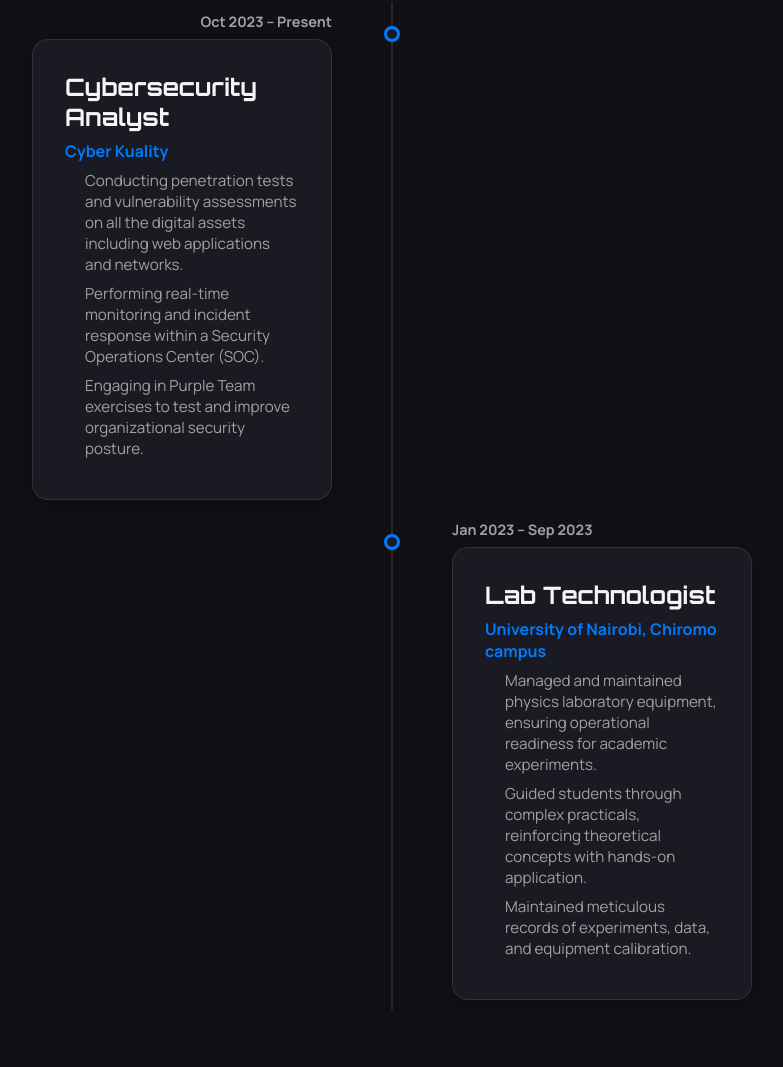
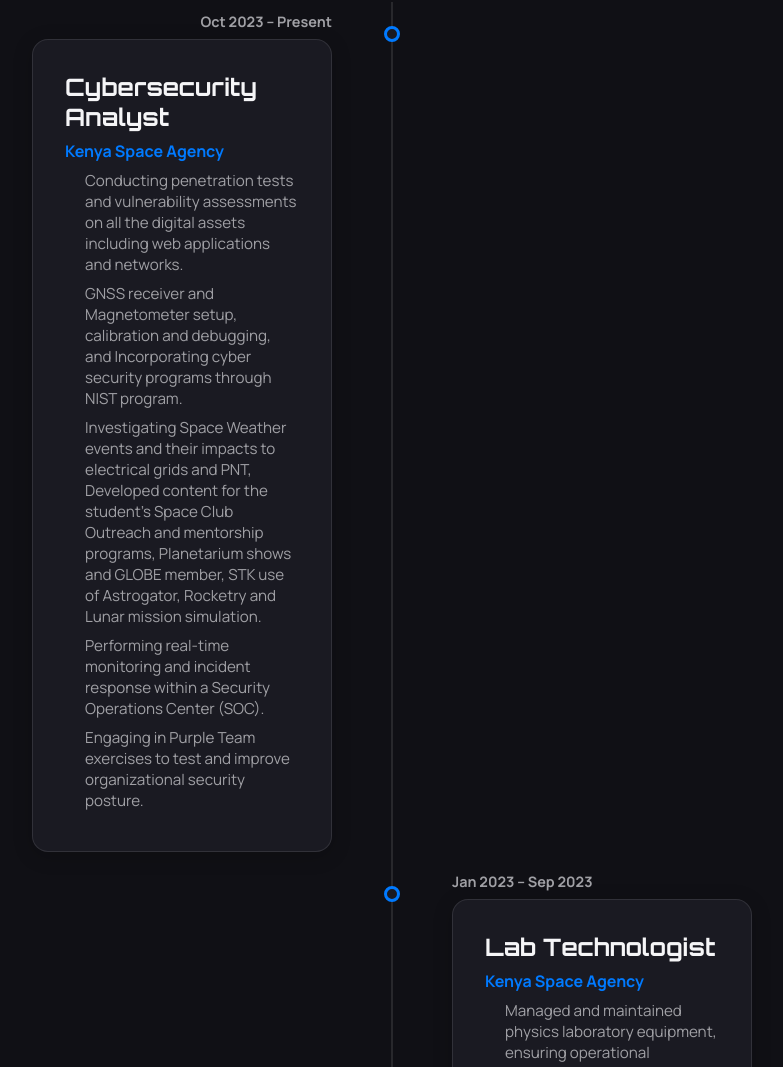
Before and after one commit to safaryharold/Deadpool1997.github.io, a plain HTML site: page index.html in a window 1280 px wide. Shown: the part 1733-2800 px from the top of the page, without its empty margins (248-1031 px from the left). Drawn offline with Linux system fonts and the light colour scheme.

Commit message:
Update index.html

```diff
--- a/index.html
+++ b/index.html
@@ -44,7 +44,7 @@
                     <a href="#contact" class="cta-button">Connect With Me</a>
                 </div>
                 <div class="image-content">
-                    <img src="https://www.shutterstock.com/video/clip-3588788041-astronaut-spacesuit-on-planet-space-earth-background" alt="3D Cybersecurity Abstract Art" class="hero-image">
+                    <img src="https://media.licdn.com/dms/image/v2/D4D16AQEeFQZZBdvT4g/profile-displaybackgroundimage-shrink_350_1400/profile-displaybackgroundimage-shrink_350_1400/0/1732439381015?e=1759968000&v=beta&t=if6d_Pz0cgPMDUGLWOUUzZdRQYwG5SfY8FHQq-rzn3A" alt="3D Cybersecurity Abstract Art" class="hero-image">
                 </div>
             </div>
         </section>
@@ -72,9 +72,11 @@
                     <div class="timeline-date">Oct 2023 – Present</div>
                     <div class="timeline-content card">
                         <h3>Cybersecurity Analyst</h3>
-                        <p class="timeline-company">Cyber Kuality</p>
+                        <p class="timeline-company">Kenya Space Agency</p>
                         <ul>
                             <li>Conducting penetration tests and vulnerability assessments on all the digital assets including web applications and networks.</li>
+                            <li>GNSS receiver and Magnetometer setup, calibration and debugging, and Incorporating cyber security programs through NIST program.</li>
+                            <li>Investigating Space Weather events and their impacts to electrical grids and PNT, Developed content for the student's Space Club Outreach and mentorship programs, Planetarium shows and GLOBE member, STK use of Astrogator, Rocketry and Lunar mission simulation.</li>
                             <li>Performing real-time monitoring and incident response within a Security Operations Center (SOC).</li>
                             <li>Engaging in Purple Team exercises to test and improve organizational security posture.</li>
                         </ul>
@@ -85,9 +87,9 @@
                     <div class="timeline-date">Jan 2023 – Sep 2023</div>
                     <div class="timeline-content card">
                         <h3>Lab Technologist</h3>
-                        <p class="timeline-company">University of Nairobi, Chiromo campus</p>
+                        <p class="timeline-company">Kenya Space Agency</p>
                         <ul>
-                            <li>Managed and maintained physics laboratory equipment, ensuring operational readiness for academic experiments.</li>
+                            <li>Managed and maintained physics laboratory equipment, ensuring operational readiness for academic experiments, Outreach and awareness campaigns.</li>
                             <li>Guided students through complex practicals, reinforcing theoretical concepts with hands-on application.</li>
                             <li>Maintained meticulous records of experiments, data, and equipment calibration.</li>
                         </ul>
```
